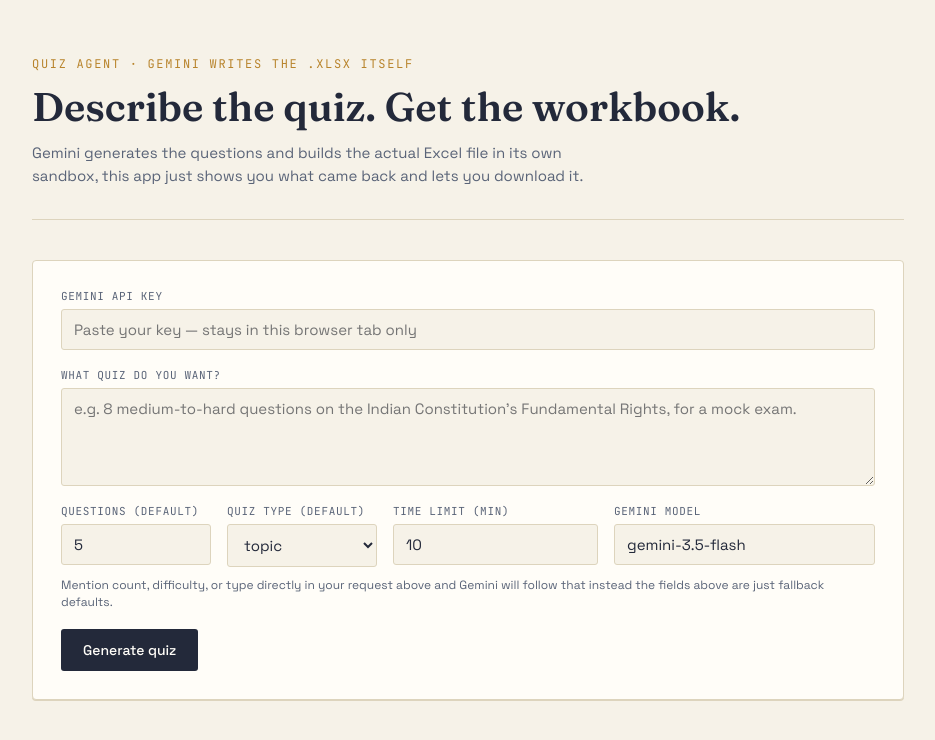
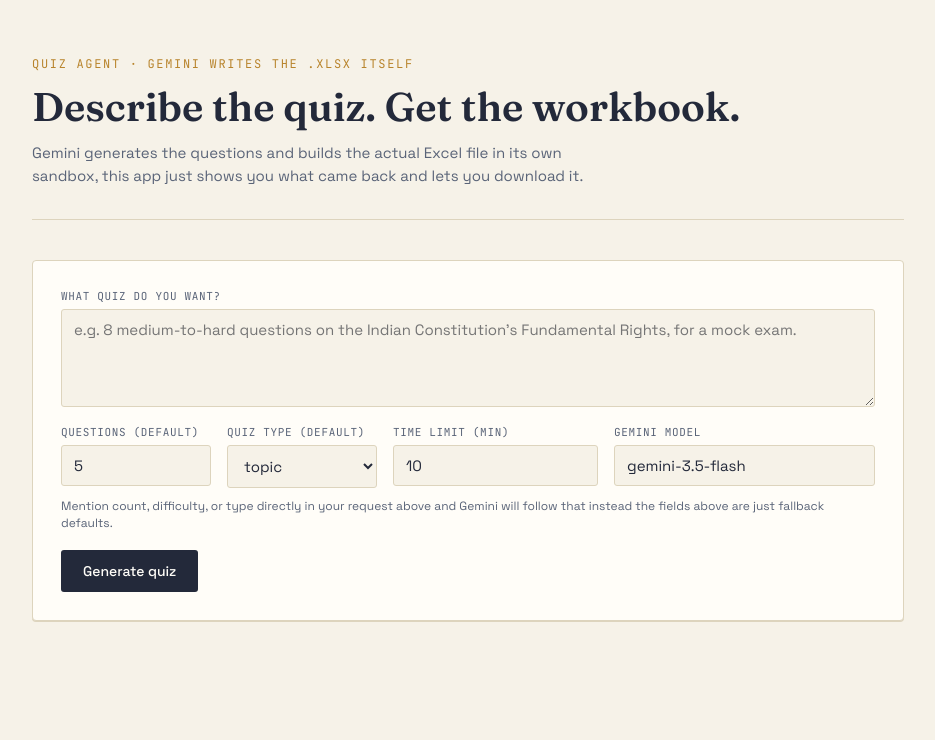
Before and after one commit to parajiholkar/Quiz-Generator, a React (Vite) app: page / in a window 1280 px wide. Shown: the top 740 px of the page, without its empty margins (172-1107 px from the left). Built offline with nearby package versions, Linux system fonts and the light colour scheme.

Commit message:
setup Api key as Environment Variable

```diff
--- a/src/App.jsx
+++ b/src/App.jsx
@@ -59,7 +59,7 @@
 }
 
 export default function App() {
-  const [apiKey, setApiKey] = useState('')
+  // const [apiKey, setApiKey] = useState('')
   const [model, setModel] = useState('gemini-3.5-flash')
   const [prompt, setPrompt] = useState('')
   const [numQuestions, setNumQuestions] = useState(5)
@@ -79,6 +79,10 @@
     setDownloadedName('')
     setLoading(true)
     try {
+      const apiKey = process.env.GEMINI_API_KEY
+      if (!apiKey) {
+        throw new Error('Gemini API key is not set. Please set VITE_GEMINI_API_KEY in your environment.')
+      }
       const res = await generateQuizFile({ apiKey, model, prompt, numQuestions, quizType, timeLimit })
       const sheets = parseWorkbookForPreview(res.fileBase64)
       setResult({ ...res, sheets })
@@ -113,7 +117,7 @@
       </header>
 
       <form className="panel" onSubmit={handleGenerate}>
-        <div className="field">
+        {/* <div className="field">
           <label htmlFor="apiKey">Gemini API key</label>
           <input
             id="apiKey"
@@ -123,7 +127,7 @@
             onChange={(e) => setApiKey(e.target.value)}
             required
           />
-        </div>
+        </div> */}
 
         <div className="field">
           <label htmlFor="prompt">What quiz do you want?</label>
```
